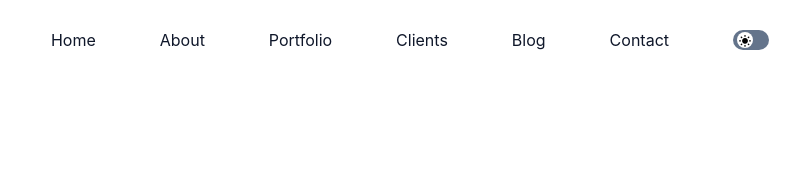
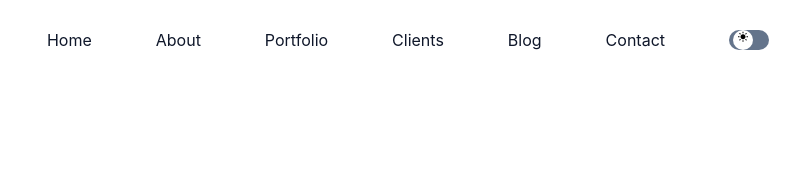
Before and after one commit to WinzArt/winzArt.github.io, a website: page index.html in a window 1280 px wide. Shown: the top 190 px of the page, 479-1280 px from the left. Drawn offline with nearby package versions, Linux system fonts and the light colour scheme.

Commit message:
dark toggle

```diff
--- a/index.html
+++ b/index.html
@@ -58,8 +58,8 @@
                   <div class="flex">
                     <input type="checkbox" class="hidden" id="dark-toggle" />
                     <label for="dark-toggle">
-                      <div class="flex h-5 w-9 cursor-pointer items-center rounded-full bg-secondary p-1">
-                        <div class="toggle-circle h-4 w-4 rounded-full bg-white text-center text-sm transition duration-300 ease-in-out"><i id="dark-logo" class="bx items-center"></i></div>
+                      <div class="flex h-5 w-10 cursor-pointer items-center rounded-full bg-secondary p-1">
+                        <div class="toggle-circle h-5 w-5 rounded-full bg-white text-center text-xs transition duration-300 ease-in-out"><i id="dark-logo" class="bx"></i></div>
                       </div>
                     </label>
                   </div>
```
Also changed, not shown: dist/output.css.
